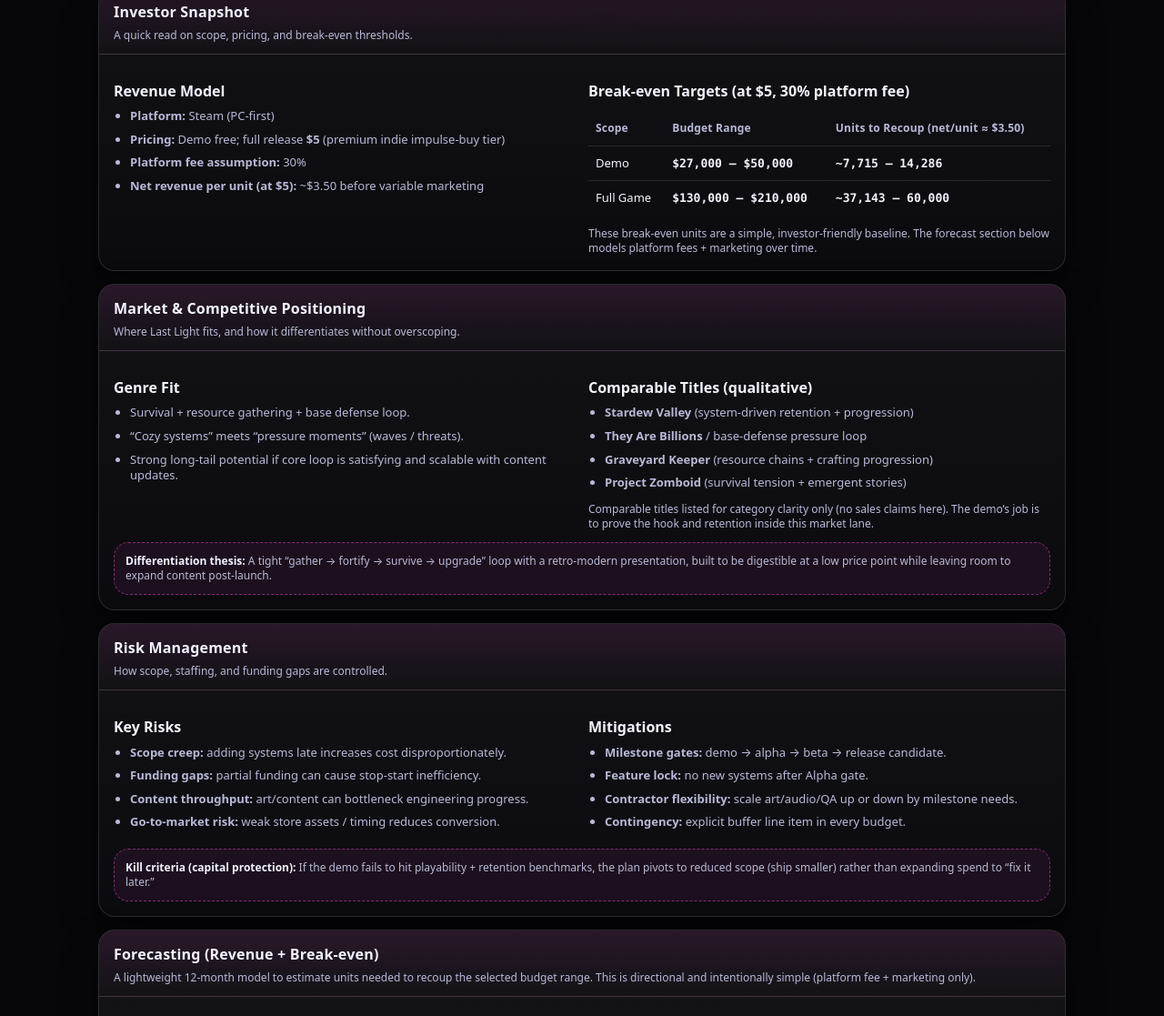
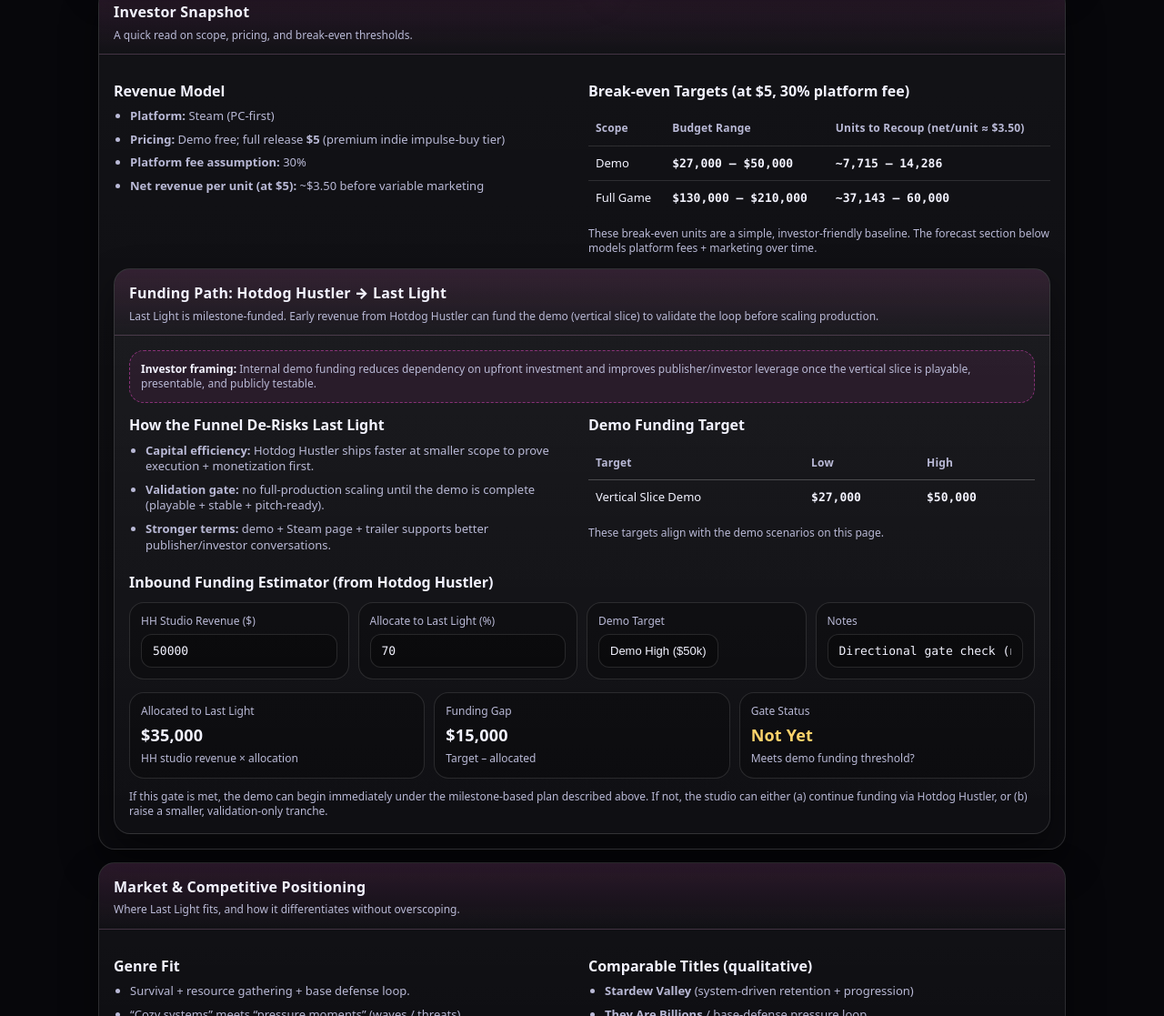
Before and after one commit to terryjteng/K8, a plain HTML site: page financials-lastlight.html in a window 1280 px wide. Shown: the part 1110-2227 px from the top of the page at 91% size. Drawn offline with Linux system fonts and the light colour scheme.

Commit message:
Add files via upload

```diff
--- a/financials-lastlight.html
+++ b/financials-lastlight.html
@@ -431,7 +431,100 @@
             <div class="note">These break-even units are a simple, investor-friendly baseline. The forecast section below models platform fees + marketing over time.</div>
           </div>
         </div>
+
+    <!-- FUNDED BY HOTDOG HUSTLER -->
+    <div class="card" style="margin-top:14px;">
+      <div class="hd">
+        <div style="font-weight:900; letter-spacing:.2px">Funding Path: Hotdog Hustler → Last Light</div>
+        <div style="color:var(--muted); font-size:12px; margin-top:6px">
+          Last Light is milestone-funded. Early revenue from Hotdog Hustler can fund the demo (vertical slice) to validate the loop before scaling production.
+        </div>
       </div>
+      <div class="bd">
+        <div class="callout" style="margin-top:0;">
+          <strong>Investor framing:</strong> Internal demo funding reduces dependency on upfront investment and improves publisher/investor leverage once the vertical slice is playable, presentable, and publicly testable.
+        </div>
+
+        <div class="twocol" style="margin-top:14px;">
+          <div>
+            <div style="font-weight:800; margin-bottom:6px;">How the Funnel De-Risks Last Light</div>
+            <ul class="list">
+              <li><b>Capital efficiency:</b> Hotdog Hustler ships faster at smaller scope to prove execution + monetization first.</li>
+              <li><b>Validation gate:</b> no full-production scaling until the demo is complete (playable + stable + pitch-ready).</li>
+              <li><b>Stronger terms:</b> demo + Steam page + trailer supports better publisher/investor conversations.</li>
+            </ul>
+          </div>
+
+          <div>
+            <div style="font-weight:800; margin-bottom:6px;">Demo Funding Target</div>
+            <table aria-label="Demo funding target">
+              <thead>
+                <tr>
+                  <th>Target</th>
+                  <th>Low</th>
+                  <th>High</th>
+                </tr>
+              </thead>
+              <tbody>
+                <tr>
+                  <td>Vertical Slice Demo</td>
+                  <td class="money">$27,000</td>
+                  <td class="money">$50,000</td>
+                </tr>
+              </tbody>
+            </table>
+            <div class="note">These targets align with the demo scenarios on this page.</div>
+          </div>
+        </div>
+
+        <div style="font-weight:800; margin:14px 0 6px;">Inbound Funding Estimator (from Hotdog Hustler)</div>
+        <div class="fieldgrid">
+          <div class="field">
+            <label>HH Studio Revenue ($)</label>
+            <input id="llhh_studioRev" type="number" min="0" step="500" value="50000" />
+          </div>
+          <div class="field">
+            <label>Allocate to Last Light (%)</label>
+            <input id="llhh_alloc" type="number" min="0" max="100" step="1" value="70" />
+          </div>
+          <div class="field">
+            <label>Demo Target</label>
+            <select id="llhh_target">
+              <option value="27000">Demo Low ($27k)</option>
+              <option value="50000" selected>Demo High ($50k)</option>
+            </select>
+          </div>
+          <div class="field">
+            <label>Notes</label>
+            <input id="llhh_note" type="text" value="Directional gate check (not a full P&L)" />
+          </div>
+        </div>
+
+        <div class="kpis" style="margin-top:14px;">
+          <div class="kpi">
+            <div class="lbl">Allocated to Last Light</div>
+            <div class="val" id="llhh_toLL">$—</div>
+            <div class="hint">HH studio revenue × allocation</div>
+          </div>
+          <div class="kpi">
+            <div class="lbl">Funding Gap</div>
+            <div class="val" id="llhh_gap">$—</div>
+            <div class="hint">Target – allocated</div>
+          </div>
+          <div class="kpi">
+            <div class="lbl">Gate Status</div>
+            <div class="val" id="llhh_status">—</div>
+            <div class="hint">Meets demo funding threshold?</div>
+          </div>
+        </div>
+
+        <div class="note">
+          If this gate is met, the demo can begin immediately under the milestone-based plan described above. If not, the studio can either (a) continue funding via Hotdog Hustler, or (b) raise a smaller, validation-only tranche.
+        </div>
+      </div>
+    </div>
+
+</div>
     </div>
 
     <!-- MARKET & COMPETITIVE -->
@@ -955,6 +1048,56 @@
     });
     f_csv.addEventListener("click", exportForecastCSV);
 
+
+    // ----------
+    // Hotdog Hustler → Last Light (Inbound funding estimator)
+    // ----------
+    (function(){
+      const $ = (id) => document.getElementById(id);
+      const studioRev = $("llhh_studioRev");
+      const alloc = $("llhh_alloc");
+      const target = $("llhh_target");
+
+      // If section isn't present, exit safely
+      if(!studioRev || !alloc || !target) return;
+
+      const toLL = $("llhh_toLL");
+      const gap = $("llhh_gap");
+      const status = $("llhh_status");
+
+      function money0(n){
+        if(n === null || n === undefined || !isFinite(n)) return "—";
+        return "$" + Math.round(n).toLocaleString("en-US");
+      }
+
+      function render(){
+        const sr = Math.max(0, Number(studioRev.value) || 0);
+        const a = Math.min(100, Math.max(0, Number(alloc.value) || 0)) / 100;
+        const t = Math.max(0, Number(target.value) || 0);
+
+        const allocated = sr * a;
+        const g = Math.max(0, t - allocated);
+
+        toLL.textContent = money0(allocated);
+        gap.textContent = money0(g);
+
+        if(allocated >= t){
+          status.textContent = "Gate Met";
+          status.style.color = "var(--good)";
+        } else {
+          status.textContent = "Not Yet";
+          status.style.color = "var(--warn)";
+        }
+      }
+
+      [studioRev, alloc, target].forEach(el=>{
+        el.addEventListener("input", render);
+        el.addEventListener("change", render);
+      });
+
+      render();
+    })();
+
     // init
     setMode("demo");
   </script>
```
